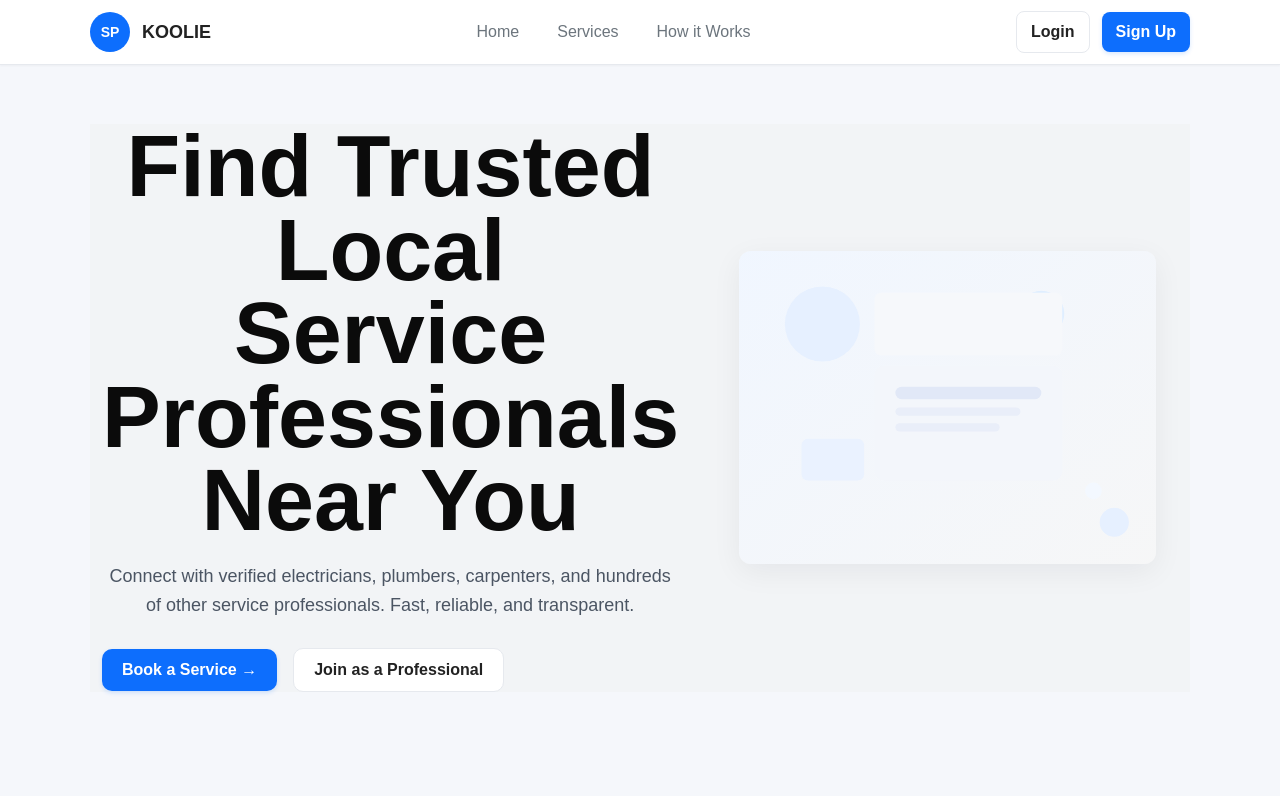
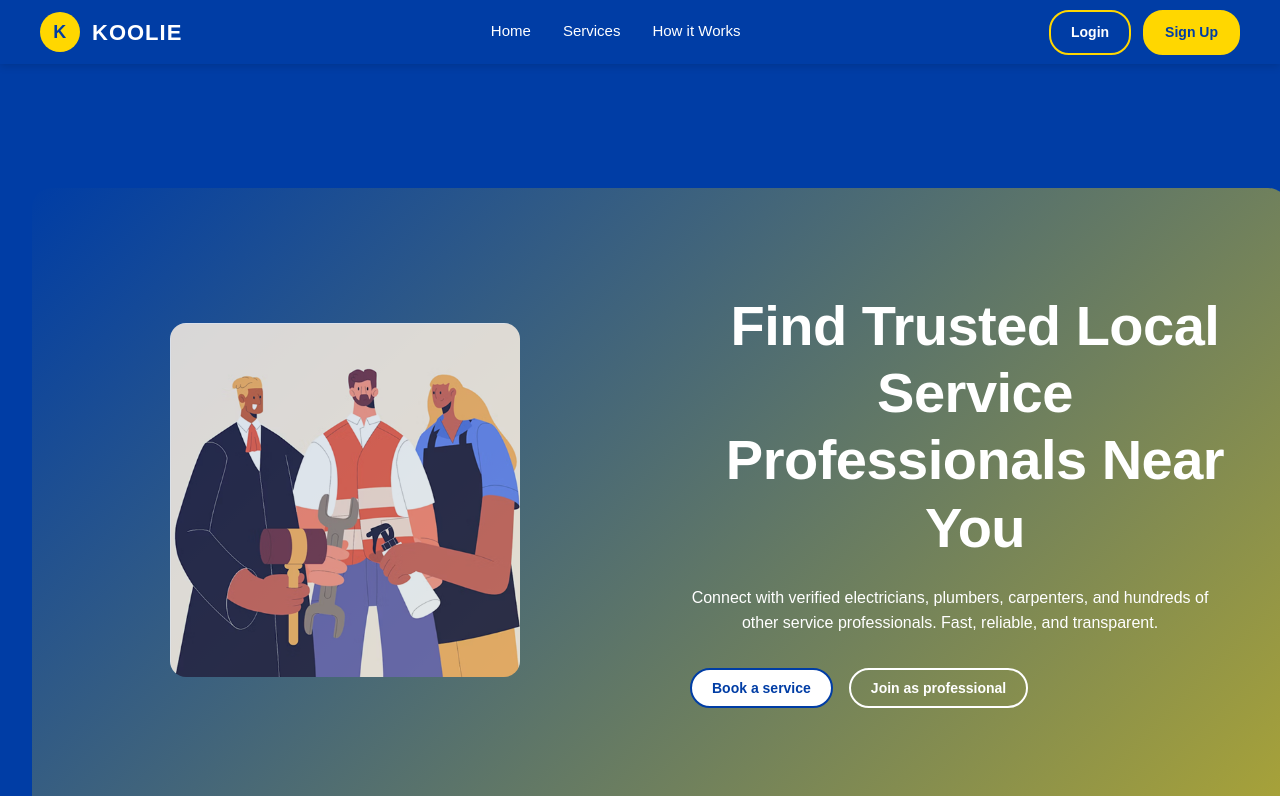
Before and after one commit to Benedict1010/Koolie, a React (Vite) app in the folder Koolie0/client/: page / in a window 1280 px wide. Shown: the top 796 px of the page. Built offline with nearby package versions, Linux system fonts and the light colour scheme.

Commit message:
Landing page updated

```diff
--- a/Koolie0/client/src/App.jsx
+++ b/Koolie0/client/src/App.jsx
@@ -2,7 +2,6 @@ import "./App.css";
 import "./styles/hero.css";
 import Navbar from "./layout/Navbar";
 import Home from "./pages/Home";
-import HeroIll from "./assets/hero-illustration.svg";
 import Login from "./pages/Login";
 import Signup from "./pages/Signup";
 import CompleteProfile from "./pages/CompleteProfile";
@@ -17,35 +16,7 @@ function HomePage() {
     <>
       {/* keep spacing so content isn't hidden by fixed navbar */}
       <div style={{ paddingTop: "92px" }}>
-        <section className="hero-section">
-          <div className="hero-card">
-            <div className="hero-inner">
-              <div className="hero-grid">
-                <div className="hero-left">
-                  <h1 className="hero-title">Find Trusted Local
-                    <br />Service Professionals
-                    <br />Near You
-                  </h1>
-
-                  <p className="hero-sub">
-                    Connect with verified electricians, plumbers, carpenters, and hundreds of other service professionals. Fast, reliable, and transparent.
-                  </p>
-
-                  <div className="hero-actions">
-                    <button className="btn btn-primary large">Book a Service <span className="arrow">→</span></button>
-                    <button className="btn btn-outline large">Join as a Professional</button>
-                  </div>
-                </div>
-
-                <div className="hero-right" aria-hidden="true">
-                  <img src={HeroIll} alt="Illustration" className="hero-illustration-img" />
-                </div>
-              </div>
-            </div>
-          </div>
-        </section>
-
-        {/* Home component with How It Works section */}
+        {/* Home component with hero and other sections */}
         <Home />
       </div>
     </>
--- a/Koolie0/client/src/layout/Navbar.jsx
+++ b/Koolie0/client/src/layout/Navbar.jsx
@@ -8,7 +8,7 @@ export default function Navbar() {
       <div className="site-navbar__inner">
         <div className="site-navbar__left">
           {/* Placeholder for logo image - replace the div below with an <img> when you have the logo */}
-          <div className="logo-placeholder" aria-hidden="true">SP</div>
+          <div className="logo-placeholder" aria-hidden="true">K</div>
           <div className="brand-name">KOOLIE</div>
         </div>
 
--- a/Koolie0/client/src/pages/Home.jsx
+++ b/Koolie0/client/src/pages/Home.jsx
@@ -1,6 +1,32 @@
 function Home() {
   return (
     <>
+      {/* Hero Section */}
+      <section className="hero-section">
+        <div className="hero-wrapper">
+          <div className="hero-grid">
+            <div className="hero-left">
+              <div className="hero-illustration">
+                <img src="/doodle.png" alt="Service Professionals Illustration" />
+              </div>
+            </div>
+            <div className="hero-right">
+              <h1 className="hero-heading">
+                Find Trusted Local Service Professionals Near You
+              </h1>
+              <p className="hero-description">
+                Connect with verified electricians, plumbers, carpenters, and hundreds of other service professionals. Fast, reliable, and transparent.
+              </p>
+              <div className="hero-buttons">
+                <button className="btn btn-light">Book a service</button>
+                <button className="btn btn-secondary">Join as professional</button>
+              </div>
+            </div>
+          </div>
+          <div className="hero-wave"></div>
+        </div>
+      </section>
+
       {/* Why Choose ServicePro Section */}
       <section className="why-choose-section">
         <div className="why-container">
--- a/Koolie0/client/src/styles/auth.css
+++ b/Koolie0/client/src/styles/auth.css
@@ -4,7 +4,7 @@
   align-items:center;
   justify-content:center;
   padding:32px 16px;
-  background:linear-gradient(180deg,#f6f8fb, #ffffff);
+
 }
 
 .auth-card{
@@ -64,7 +64,7 @@
   background:#fafbff;
   font-size:14px;
   outline:none;
-}
+  color: black;
 
 .auth-input:focus{
   border-color:#a6d1ff;
--- a/Koolie0/client/src/styles/hero.css
+++ b/Koolie0/client/src/styles/hero.css
@@ -1,98 +1,195 @@
-/* Hero section styles to match provided design and make responsive */
+/* Hero section styles - Blue and Yellow theme */
 
 :root{
-  --hero-bg: #f2f4f6; /* light card background */
-  --hero-max: 1100px;
+  --hero-primary-blue: #003DA5;
+  --hero-accent-yellow: #FFD700;
+  --hero-max: 1200px;
 }
 
 .hero-section{
   width: 100%;
-  background: transparent;
+  background: linear-gradient(135deg, var(--hero-primary-blue) 0%, #FFD700 150%);
+  padding: 64px 20px 0 20px;
+  margin-top: 64px;
+  position: relative;
+  overflow: hidden;
+  border-radius: 20px;
 }
 
-.hero-card{
+.hero-wrapper{
+  max-width: var(--hero-max);
+  margin: 0 auto;
+  position: relative;
+  padding-bottom: 80px;
 }
 
-.hero-inner{
-  max-width: var(--hero-max);
-  margin: 0 auto;
-  display: block;
-  background: var(--hero-bg);
-  padding: 60px 100px;
-  margin-bottom: 30px;
+.hero-grid{
+  display: grid;
+  grid-template-columns: 1fr 1fr;
+  gap: 60px;
+  align-items: center;
+  padding: 40px 0;
 }
 
-.hero-title{
-  margin: 0 0 20px 0;
-  /* responsive typography */
-  font-weight: 800;
-  line-height: 0.95;
-  color: #0b0b0b;
-  font-family: inherit;
-  font-size: clamp(36px, 7.5vw, 88px);
+.hero-left{
+  display: flex;
+  align-items: center;
+  justify-content: center;
 }
 
-.hero-sub{
-  margin: 10px 1px 28px 0;
-  color: #4b5563;
-  font-size: clamp(15px, 1.6vw, 18px);
-  max-width: 720px;
-  line-height: 1.6;
+.hero-illustration{
+  width: 100%;
+  max-width: 350px;
+  background: transparent;
+  border-radius: 16px;
+  padding: 0;
+  display: flex;
+  align-items: center;
+  justify-content: center;
+  min-height: 350px;
+  overflow: hidden;
 }
 
-.hero-actions{
+.hero-illustration img{
+  width: 100%;
+  height: 100%;
+  object-fit: contain;
+  display: block;
+}
+
+.hero-right{
+  color: white;
+  display: flex;
+  flex-direction: column;
+  gap: 24px;
+}
+
+.hero-heading{
+  font-size: clamp(32px, 5vw, 56px);
+  font-weight: 700;
+  line-height: 1.2;
+  margin: 0;
+  color: white;
+  letter-spacing: -0.5px;
+}
+
+.hero-description{
+  font-size: 16px;
+  line-height: 1.6;
+  color: #ffffff;
+  margin: 0;
+  max-width: 520px;
+}
+
+.hero-buttons{
   display: flex;
   gap: 16px;
-  align-items: center;
   margin-top: 8px;
+  flex-wrap: wrap;
 }
 
-.btn.large{
-  padding: 12px 20px;
+.btn{
+  padding: 12px 28px;
   font-size: 16px;
-  border-radius: 10px;
+  border-radius: 8px;
+  border: none;
+  cursor: pointer;
+  font-weight: 600;
+  transition: all 0.3s ease;
+  text-decoration: none;
+  display: inline-block;
 }
 
-.hero-card, .hero-inner{ /* ensure the hero uses the same neutral spacing on very large screens */
-  box-sizing: border-box;
+.btn-light{
+  background: white;
+  color: var(--hero-primary-blue);
+  border: 2px solid white;
 }
 
-/* responsive layout: smaller screens reduce padding and scale text */
-@media (max-width: 880px){
-  .hero-card{ padding: 56px 18px; }
-  .hero-sub{ font-size: 15px; }
+.btn-light:hover{
+  transform: translateY(-2px);
+  box-shadow: 0 8px 20px rgba(255, 255, 255, 0.3);
 }
 
-@media (max-width: 520px){
-  .hero-card{ padding: 40px 14px; }
-  .hero-actions{ flex-direction: column; align-items: flex-start; }
-  .btn.large{ width: 100%; }
+.btn-secondary{
+  background: transparent;
+  color: white;
+  border: 2px solid white;
 }
 
-/* two-column layout for larger screens */
-@media (min-width: 880px){
-  .hero-inner{ padding: 0 12px; }
+.btn-secondary:hover{
+  background: rgba(255, 255, 255, 0.1);
+  transform: translateY(-2px);
+}
+
+/* Yellow diagonal wave */
+.hero-wave{
+  position: absolute;
+  bottom: 0;
+  left: 0;
+  right: 0;
+  height: 150px;
+  background: var(--hero-accent-yellow);
+  clip-path: polygon(0 30%, 100% 0%, 100% 100%, 0% 100%);
+  z-index: -1;
+}
+
+/* Responsive design */
+@media (max-width: 1024px){
   .hero-grid{
-    display: grid;
-    grid-template-columns: 1.05fr 0.95fr; /* left heavy */
+    grid-template-columns: 1fr;
     gap: 40px;
-    align-items: center;
+    padding: 30px 0;
   }
-  .hero-left{ padding-right: 20px; }
-  .hero-right{ display: block; }
-  .hero-illustration-img{
+
+  .hero-left{
+    order: 1;
+  }
+
+  .hero-right{
+    order: 2;
+  }
+
+  .hero-illustration{
+    max-width: 300px;
+    min-height: 300px;
+  }
+
+  .hero-section{
+    padding: 64px 20px 40px 20px;
+  }
+
+  .hero-buttons{
+    flex-direction: column;
+  }
+
+  .btn{
     width: 100%;
-    height: auto;
-    display: block;
-    border-radius: 12px;
-    box-shadow: 0 8px 30px rgba(15,23,42,0.06);
+    text-align: center;
   }
 }
 
-@media (max-width: 879px){
-  /* stack and hide illustration on narrower screens to focus on text */
-  .hero-grid{ display: block; }
-  .hero-right{ display: none; }
+@media (max-width: 640px){
+  .hero-grid{
+    gap: 30px;
+  }
+
+  .hero-heading{
+    font-size: 28px;
+  }
+
+  .hero-description{
+    font-size: 14px;
+  }
+
+  .hero-illustration{
+    max-width: 280px;
+    min-height: 280px;
+  }
+
+  .hero-wave{
+    height: 100px;
+  }
 }
 
 /* ============================================
--- a/Koolie0/client/src/styles/main.css
+++ b/Koolie0/client/src/styles/main.css
@@ -1,7 +1,7 @@
 body {
   font-family: Arial, sans-serif;
   margin: 0;
-  background: #f5f7fb;
+  background: #003DA5;
 }
 
 /* Styles for Why Choose ServicePro section */
--- a/Koolie0/client/src/styles/navbar.css
+++ b/Koolie0/client/src/styles/navbar.css
@@ -1,6 +1,8 @@
 /* Fixed top navbar styles */
 :root{
   --navbar-height: 64px;
+  --navbar-blue: #003DA5;
+  --navbar-yellow: #FFD700;
   --primary: #0d6efd;
   --muted: #6c757d;
 }
@@ -11,61 +13,72 @@
   left: 0;
   right: 0;
   height: var(--navbar-height);
-  background: #fff;
-  border-bottom: 1px solid #e6e9ee;
-  box-shadow: 0 1px 2px rgba(16,24,40,0.04);
+  background: var(--navbar-blue);
+  border-bottom: none;
+  box-shadow: 0 2px 8px rgba(0, 0, 0, 0.15);
   z-index: 9999;
 }
 
 .site-navbar__inner{
-  max-width: 1100px;
+  max-width: 1200px;
   height: 100%;
   margin: 0 auto;
   display: flex;
   align-items: center;
   justify-content: space-between;
-  padding: 0 18px;
+  padding: 0 20px;
 }
 
 .site-navbar__left{
   display: flex;
   align-items: center;
   gap: 12px;
+  font-weight: 700;
+  font-size: 22px;
+  letter-spacing: 0.5px;
 }
 
 .logo-placeholder{
   width: 40px;
   height: 40px;
   border-radius: 50%;
-  background: var(--primary);
-  color: #fff;
+  background: var(--navbar-yellow);
+  color: var(--navbar-blue);
   display: inline-flex;
   align-items: center;
   justify-content: center;
   font-weight: 700;
-  font-size: 14px;
+  font-size: 18px;
 }
 
 .brand-name{
-  font-size: 18px;
-  font-weight: 600;
-  color: #222;
+  font-size: 22px;
+  font-weight: 700;
+  color: #FFFFFF;
+  letter-spacing: 1px;
 }
 
 .site-navbar__nav{
   display: flex;
-  gap: 22px;
+  gap: 32px;
+  list-style: none;
+  margin: 0;
+  padding: 0;
 }
 
 .nav-link{
-  color: var(--muted);
+  color: #FFFFFF;
   text-decoration: none;
+  font-size: 15px;
   font-weight: 500;
-  padding: 6px 8px;
+  padding: 8px 0;
+  transition: color 0.3s ease;
+  border-bottom: 2px solid transparent;
 }
 
 .nav-link:hover{
-  color: #111;
+  color: var(--navbar-yellow);
+  border-bottom-color: var(--navbar-yellow);
 }
 
 .site-navbar__actions{
@@ -76,27 +89,70 @@
 
 .btn{
   font-weight: 600;
-  padding: 8px 14px;
-  border-radius: 8px;
+  padding: 10px 20px;
+  border-radius: 20px;
   cursor: pointer;
-  border: none;
+  border: 2px solid;
+  font-size: 14px;
+  transition: all 0.3s ease;
+  text-decoration: none;
+  display: inline-flex;
+  align-items: center;
+  justify-content: center;
 }
 
 .btn-outline{
-  background: #fff;
-  color: #222;
-  border: 1px solid #e6e9ee;
+  background: transparent;
+  color: #FFFFFF;
+  border: 2px solid var(--navbar-yellow);
+}
+
+.btn-outline:hover{
+  background: var(--navbar-yellow);
+  color: var(--navbar-blue);
+  transform: translateY(-2px);
 }
 
 .btn-primary{
-  background: var(--primary);
-  color: #fff;
-  box-shadow: 0 2px 4px rgba(13,110,253,0.16);
+  color: var(--navbar-blue);
+  background: var(--navbar-yellow);
+  border: 2px solid var(--navbar-yellow);
+  font-weight: 600;
 }
 
-/* responsive: collapse nav links on narrow screens (basic) */
-@media (max-width: 760px){
+.btn-primary:hover{
+  transform: translateY(-2px);
+  box-shadow: 0 4px 12px rgba(255, 215, 0, 0.3);
+}
+
+/* responsive: collapse nav links on narrow screens */
+@media (max-width: 900px){
   .site-navbar__nav{
     display: none;
   }
+
+  .site-navbar__inner{
+    padding: 0 15px;
+  }
+
+  .brand-name{
+    font-size: 18px;
+  }
 }
+
+@media (max-width: 640px){
+  .site-navbar__actions{
+    gap: 8px;
+  }
+
+  .btn{
+    padding: 8px 16px;
+    font-size: 13px;
+  }
+
+  .logo-placeholder{
+    width: 36px;
+    height: 36px;
+    font-size: 16px;
+  }
+}
```
Also changed, not shown: Koolie0/client/public/doodle.png (added).
